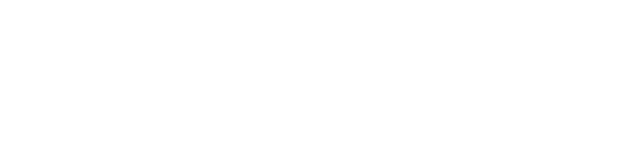
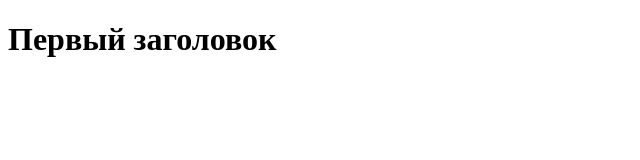
Before and after one commit to aleksandrshd/first-project, a plain HTML site: page index.html in a window 1280 px wide. Shown: the whole page, without its empty margins (0-640 px from the left). Drawn offline with Linux system fonts and the light colour scheme.

Commit message:
задан размер заголовка

```diff
--- a/index.html
+++ b/index.html
@@ -1,4 +1,9 @@
 <!DOCTYPE html>
+<html>
 <head>
     <meta charset="utf-8">
 </head>
+<body>
+    <h1 class="header_1">Первый заголовок</h1>
+</body>
+</html>
--- a/style.css
+++ b/style.css
@@ -0,0 +1,3 @@
+.header_1 {
+    font-size: 20px;
+}
```
